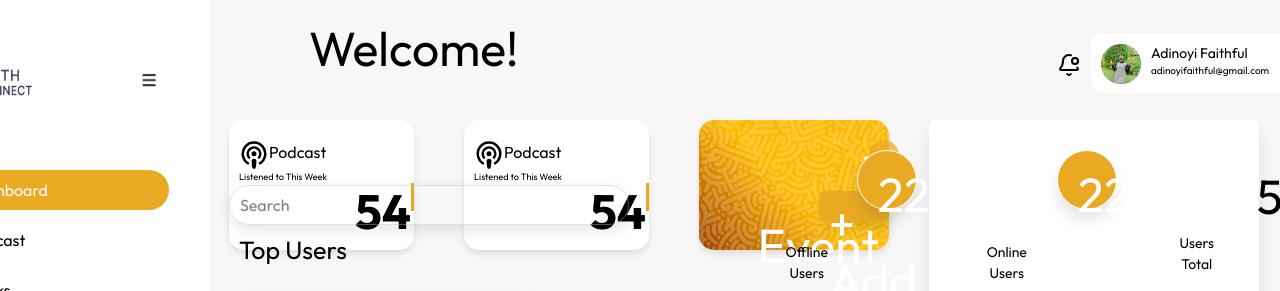
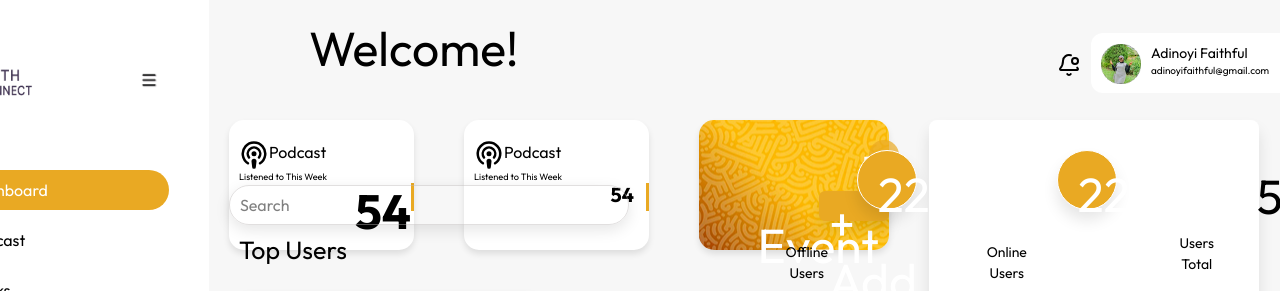
Before and after one commit to bantofweb4/FaithConnect, a React (Vite) app: page /dashboard in a window 1280 px wide. Shown: the top 291 px of the page. Built offline with nearby package versions, Linux system fonts and the light colour scheme.

Commit message:
made change

```diff
--- a/src/component/Podcastbox.css
+++ b/src/component/Podcastbox.css
@@ -47,6 +47,11 @@ body{
     margin-left: 80px;
 }
 
+.num54{
+    font-size: 1.25rem;
+    margin-right: 0.75rem;
+}
+
 .num15{
     display: flex;
     background-color: #E9A923B2;
--- a/src/component/Podcastbox.jsx
+++ b/src/component/Podcastbox.jsx
@@ -32,7 +32,7 @@ function Podcastbox () {
           </div>
 
           <div className="flex justify-end mt-3">
-            <h1 className="mr-3 text-xl"> <b>54</b></h1>
+            <h1 className="num54"> <b>54</b></h1>
             <div className="w-[3px] h-7 bg-[#E9A923]"></div>
           </div>
         </div>
```
